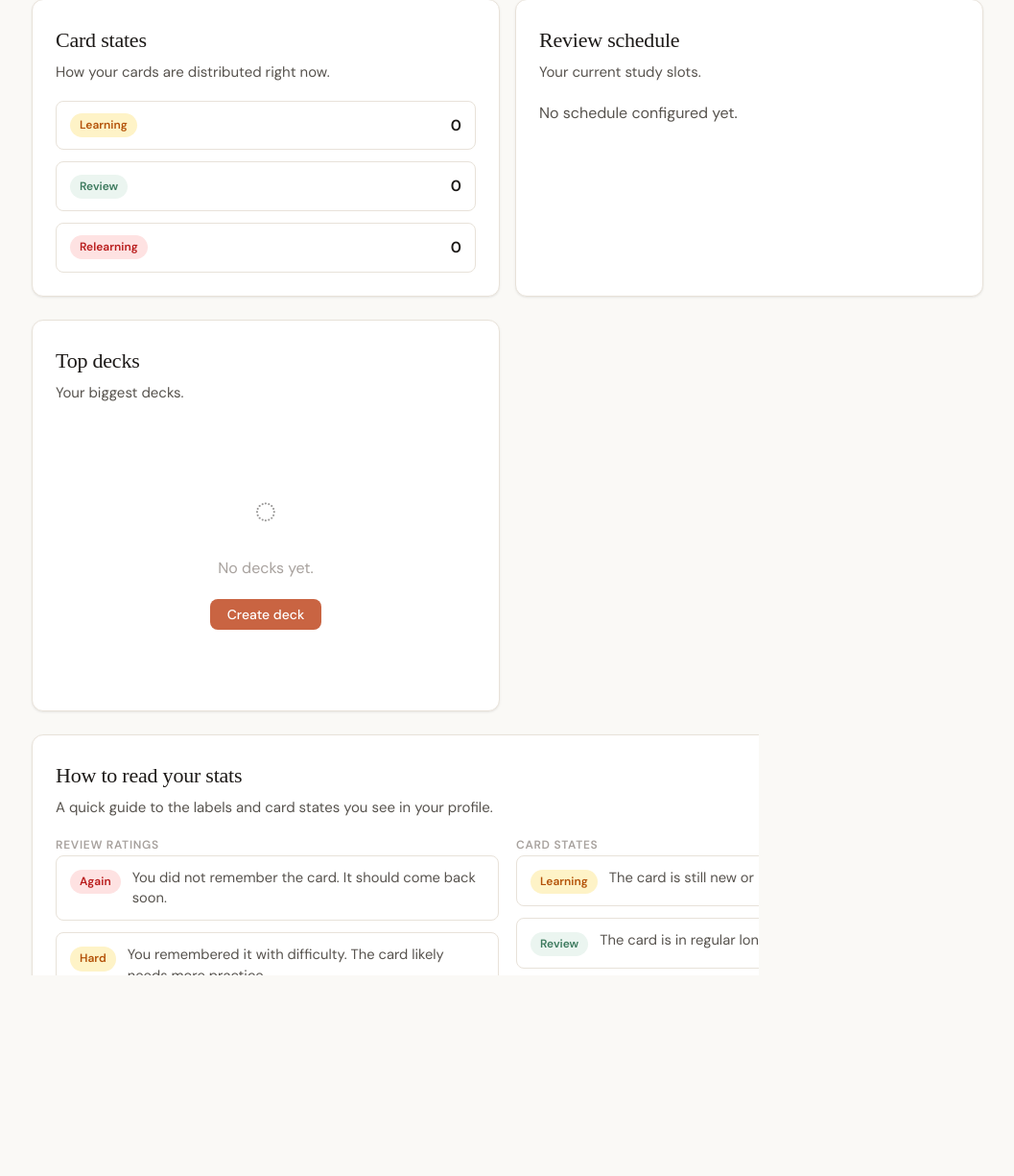
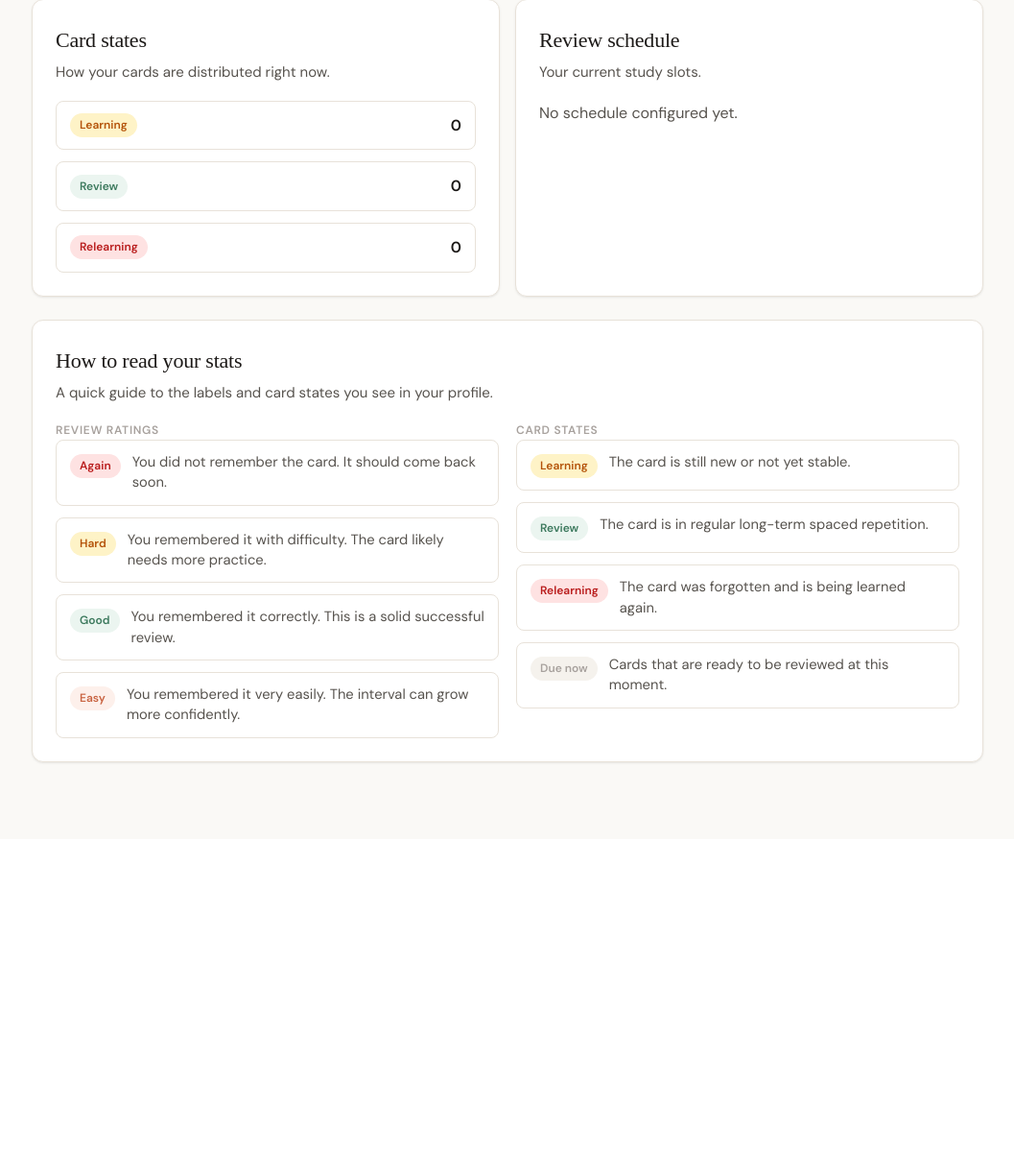
Before and after one commit to meshwho/FlashCardsWebsite, a Django app: page /profile/ in a window 1280 px wide. Shown: the part 680-1905 px from the top of the page at 96% size, without its empty margins (111-1168 px from the left). After the commit the page ends 1476 px from the top, so only its background shows below. Run offline with Django 5.2, Linux system fonts and the light colour scheme; the visitor is signed in with stand-in values (Sample User, id 1); data that the repository does not hold is empty; parts of the project's set-up code (start-up, migrations or seed data) failed here and were passed over; some web fonts are replaced.

Commit message:
Profile page edited
(cherry picked from commit 1e4e27625b91152924c63fb230d2c588800b7d1a)

```diff
--- a/templates/study/profile.html
+++ b/templates/study/profile.html
@@ -114,49 +114,6 @@
     </section>
 </div>
 
-<div class="profile-grid" style="margin-top: 24px;">
-    <section class="card fade-in-3">
-        <div class="page-header" style="margin-bottom: 18px;">
-            <h2>Top decks</h2>
-            <p class="subtitle">Your biggest decks.</p>
-        </div>
-
-        {% if top_decks %}
-            <div class="table-wrap table-mobile-cards">
-                <table class="data-table">
-                    <thead>
-                        <tr>
-                            <th>Deck</th>
-                            <th>Cards</th>
-                            <th>Memory</th>
-                            <th>Action</th>
-                        </tr>
-                    </thead>
-                    <tbody>
-                        {% for deck in top_decks %}
-                            <tr>
-                                <td data-label="Deck">{{ deck.title }}</td>
-                                <td data-label="Cards">{{ deck.card_count }}</td>
-                                <td data-label="Memory">
-                                    <span class="badge {{ deck.memory_badge_class }}">{{ deck.memory_score }}/10</span>
-                                </td>
-                                <td data-label="Action">
-                                    <a href="{% url 'deck_detail' deck.id %}" class="btn btn-secondary btn-sm">Open deck</a>
-                                </td>
-                            </tr>
-                        {% endfor %}
-                    </tbody>
-                </table>
-            </div>
-        {% else %}
-            <div class="empty-state">
-                <span class="empty-icon">◌</span>
-                <p>No decks yet.</p>
-                <a href="{% url 'deck_create' %}" class="btn btn-primary">Create deck</a>
-            </div>
-        {% endif %}
-    </section>
-</div>
 <div class="card fade-in-3" style="margin-top: 24px;">
     <div class="page-header" style="margin-bottom: 18px;">
         <h2>How to read your stats</h2>
```
